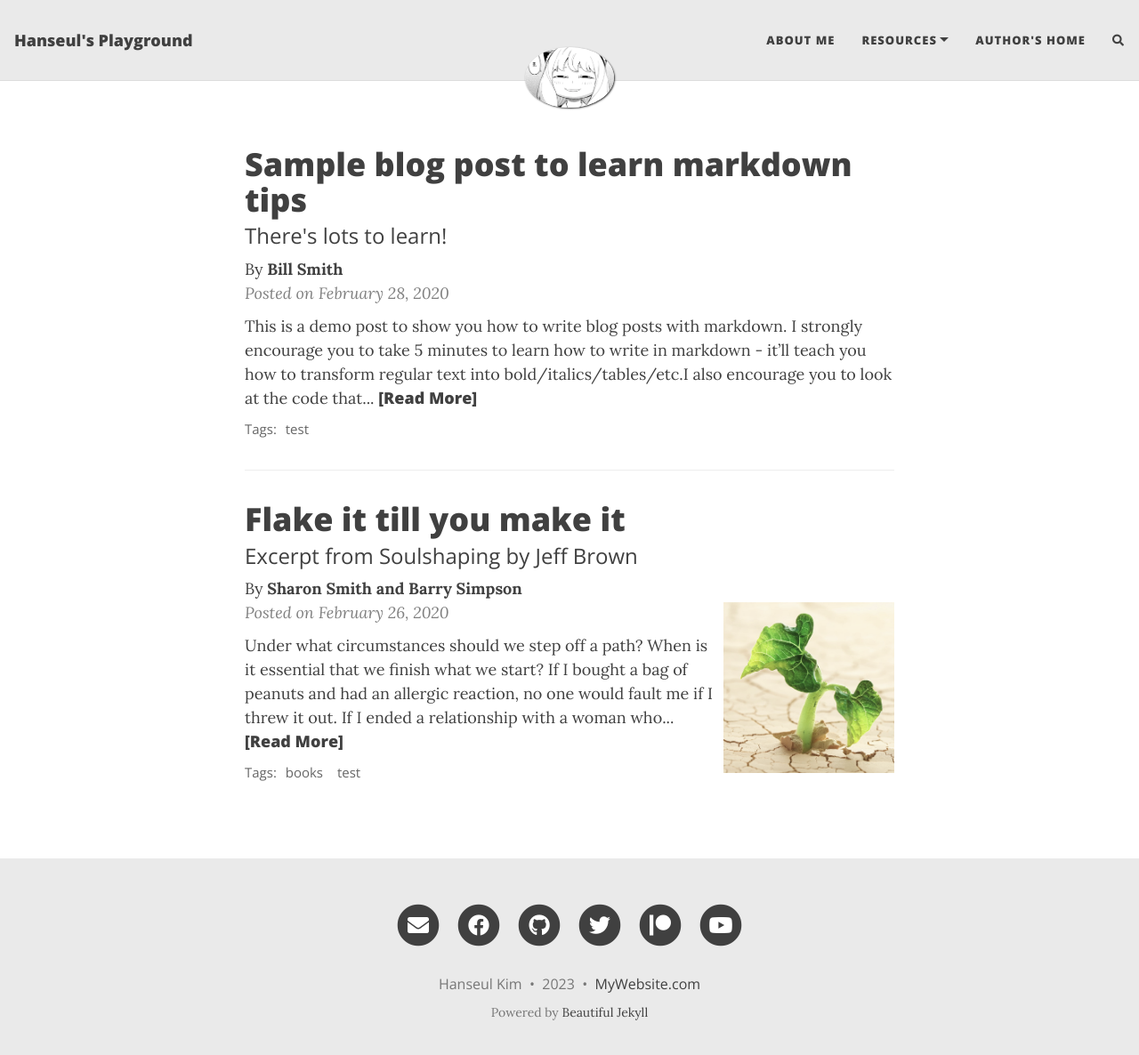
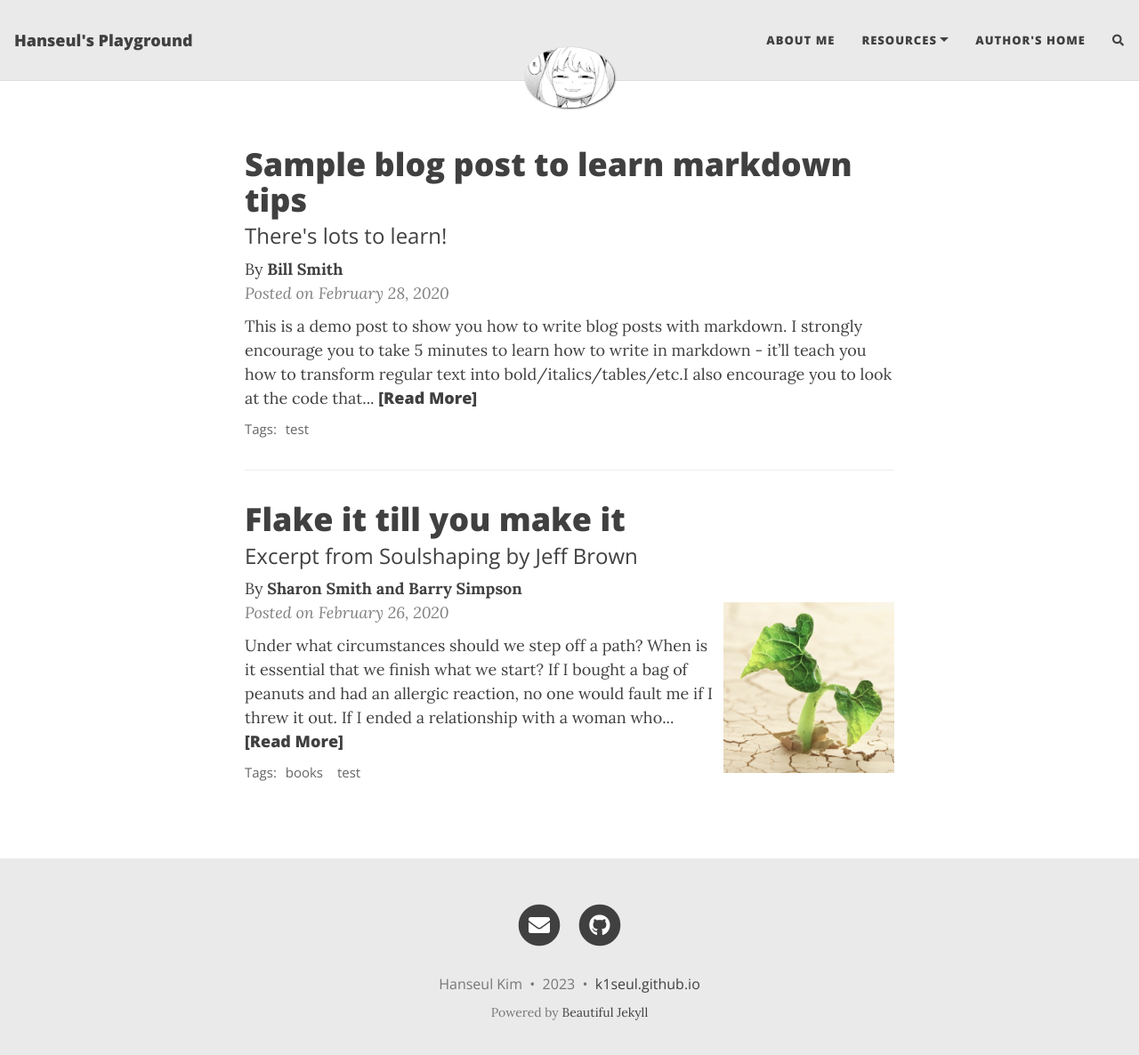
Before and after one commit to k1seul/k1seul.github.io, a Jekyll site: the page built from index.markdown, in a window 1280 px wide and 1199 px high. Shown: the top 1186 px of the window at 89% size. Built offline with Jekyll 4.4.1, drawn with Linux system fonts in a browser that asks for light colours; nearby versions of some CDN libraries; the list of posts is cut into pages by our own code; comment, search, counter and statistics services are not loaded.

Commit message:
Modded: config.yml

```diff
--- a/_config.yml
+++ b/_config.yml
@@ -52,11 +52,11 @@ round-avatar: true
 social-network-links:
   email: "k1seul@g.skku.edu"
   rss: false  # remove this line if you don't want to show an RSS link at the bottom
-  facebook: deanattali
-  github: daattali
-  twitter: daattali
-  patreon: DeanAttali
-  youtube: c/daattali
+ # facebook: deanattali
+  github: k1seul
+  #twitter: daattali
+  #patreon: DeanAttali
+  #youtube: c/daattali
 #  medium: yourname
 #  reddit: yourname
 #  linkedin: daattali
@@ -82,7 +82,7 @@ social-network-links:
 
 # If you want your website to generate an RSS feed, provide a description
 # The URL for the feed will be https://<your_website>/feed.xml
-rss-description: This website is a virtual proof that I'm awesome
+rss-description: Still having fun
 
 ###########################
 # --- General options --- #
@@ -97,7 +97,7 @@ share-links-active:
 
 # How to display the link to your website in the footer
 # Remove this if you don't want a link in the footer
-url-pretty: "MyWebsite.com"
+url-pretty: "k1seul.github.io"
 
 # Excerpt word length - Truncate the excerpt of each post on the feed page to the specified number of words
 excerpt_length: 50
```
